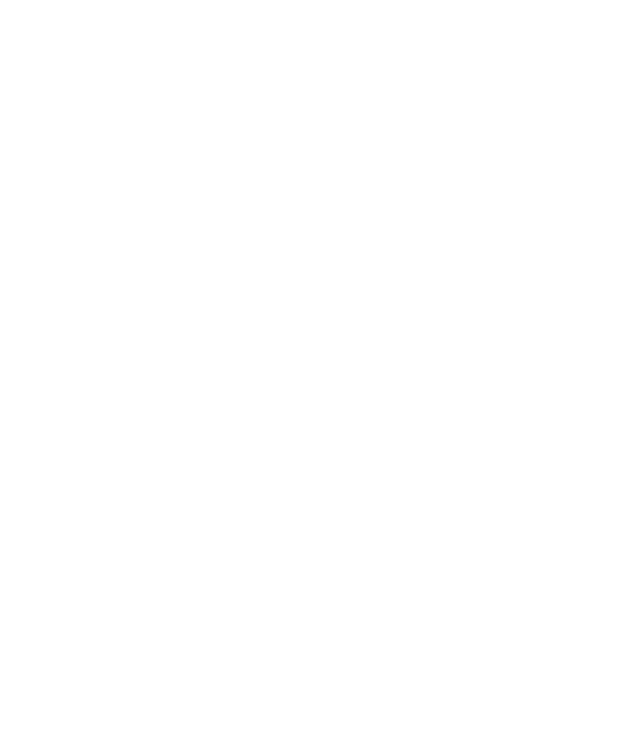
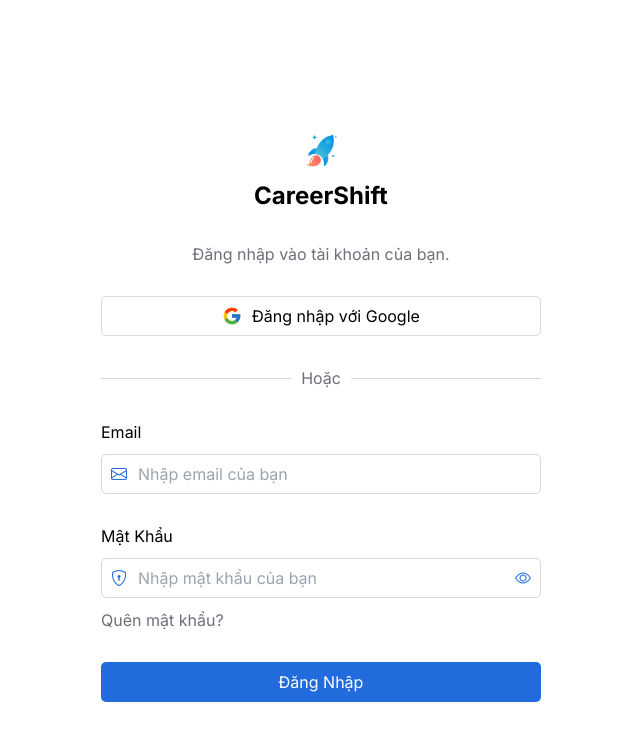
Before and after one commit to nguyendien9203/careershift_frontend, a React (Create React App) app in the folder frontend/admin/: page /login in a window 1280 px wide. Before the commit this address had no page. Shown: the top 740 px of the page, without its empty margins (319-959 px from the left). Built offline with nearby package versions, Linux system fonts and the light colour scheme.

Commit message:
feat(frontend/admin): Add login form UI

```diff
--- a/frontend/admin/package.json
+++ b/frontend/admin/package.json
@@ -14,6 +14,7 @@
     "bootstrap-icons": "^1.11.3",
     "react": "^18.3.1",
     "react-dom": "^18.3.1",
+    "react-icons": "^5.3.0",
     "react-router-dom": "^6.28.0",
     "react-scripts": "5.0.1",
     "typescript": "^4.9.5",
--- /dev/null
+++ b/frontend/admin/src/components/common/Button.tsx
@@ -0,0 +1,33 @@
+import React from 'react'
+import { IconType } from 'react-icons'
+
+interface ButtonProps extends React.ButtonHTMLAttributes<HTMLButtonElement> {
+    variant?: 'primary' | 'light' | 'no-boder';
+    icon?: string | IconType;
+}
+
+const Button: React.FC<ButtonProps> = ({ variant = 'primary', icon, children, ...props}) => {
+    const baseStyle = 'p-2.5 w-full h-10 flex items-center justify-center font-normal font-base rounded-[5px] focus:ouline-none';
+    const variantStyle =
+    variant === 'primary'
+      ? 'bg-primary-500 text-white hover:bg-primary-600'
+    : variant === 'light'
+      ? 'bg-white text-black border border-secondary-100 hover:bg-slate-100'
+      : 'bg-transparent text-secondary-700 border-none hover:underline';
+  return (
+    <button className={`${baseStyle} ${variantStyle}`} {...props}>
+        {icon && (
+            <span className="mr-2.5 w-5 h-5 flex items-center justify-center">
+                {typeof icon === 'string' ? (
+                    <i className={`bi ${icon}`}></i>
+                ) : (
+                    React.createElement(icon, { size: 20, color: 'currentColor' })
+                )}
+            </span>
+        )}
+        {children}
+    </button>
+  )
+}
+
+export default Button
--- /dev/null
+++ b/frontend/admin/src/components/common/Input.tsx
@@ -0,0 +1,64 @@
+import React, { useState } from "react";
+
+interface InputProps extends React.InputHTMLAttributes<HTMLInputElement> {
+  label?: string;
+  layout?: "horizontal" | "vertical";
+  icon?: string;
+  showPasswordToggle?: boolean;
+}
+
+const Input: React.FC<InputProps> = ({
+  label,
+  layout = "vertical",
+  icon,
+  showPasswordToggle = false,
+  type = "text",
+  ...props
+}) => {
+  const [showPassword, setShowPassword] = useState(false);
+
+  const togglePasswordVisibility = () => {
+    setShowPassword(!showPassword);
+  };
+
+  return (
+    <div
+      className={`${layout === "horizontal" ? "flex items-center" : ""} w-full`}
+    >
+      {label && (
+        <label
+          className={`block text-black text-base font-normal ${
+            layout === "horizontal" ? "mr-2.5 w-1/3" : "mb-2.5"
+          }`}
+          htmlFor={props.id}
+        >
+          {label}
+        </label>
+      )}
+      <div className="relative w-full">
+        {icon && (
+          <span className="absolute inset-y-0 left-0 flex items-center pl-2.5 text-primary-500">
+            <i className={`bi ${icon}`}></i>
+          </span>
+        )}
+        <input
+          {...props}
+          type={type === "password" && showPassword ? "text" : type}
+          className={`border border-secondary-100 rounded-[5px] w-full py-2.5 pr-2.5 text-black leading-tight focus:outline-none h-10 ${
+            icon ? "pl-9" : "pl-2.5"
+          } ${type !== "password" ? "px-2.5" : ""}`}
+        />
+        {showPasswordToggle && type === "password" && (
+          <span
+            className="absolute inset-y-0 right-0 flex items-center pr-2.5 cursor-pointer text-primary-500"
+            onClick={togglePasswordVisibility}
+          >
+            <i className={`bi ${showPassword ? "bi-eye-slash" : "bi-eye"}`}></i>
+          </span>
+        )}
+      </div>
+    </div>
+  );
+};
+
+export default Input;
--- /dev/null
+++ b/frontend/admin/src/components/forms/LoginForm.tsx
@@ -0,0 +1,63 @@
+import React from "react";
+import { FcGoogle } from "react-icons/fc";
+
+import Button from "../common/Button";
+import Input from "../common/Input";
+
+const LoginForm: React.FC = () => {
+  return (
+    <form className="flex flex-col justify-center items-center gap-y-2.5">
+      {/* Login with Google button */}
+      <Button variant="light" icon={FcGoogle}>
+        Đăng nhập với Google
+      </Button>
+
+      {/* Divide */}
+      <div className="flex items-center my-5 w-full">
+        <div className="border-t border-secondary-100 flex-grow"></div>
+        <span className="px-2.5 text-secondary-700">Hoặc</span>
+        <div className="border-t border-secondary-100 flex-grow"></div>
+      </div>
+
+      {/* Email field */}
+      <div className="w-full mb-5">
+        <Input
+          label="Email"
+          type="email"
+          placeholder="Nhập email của bạn"
+          id="email"
+          icon="bi-envelope"
+          layout="vertical"
+        />
+      </div>
+
+      <div className="w-full mb-5">
+        {/* Password field */}
+        <Input
+          label="Mật Khẩu"
+          type="password"
+          placeholder="Nhập mật khẩu của bạn"
+          id="password"
+          icon="bi-shield-lock"
+          showPasswordToggle={true}
+          layout="vertical"
+        />
+
+        {/* Forgot password link */}
+        <div className="w-full flex mt-2.5">
+          <a
+            href="/forgot-password"
+            className="text-secondary-700 text-base hover:underline"
+          >
+            Quên mật khẩu?
+          </a>
+        </div>
+      </div>
+
+      {/* Login button */}
+      <Button variant="primary">Đăng Nhập</Button>
+    </form>
+  );
+};
+
+export default LoginForm;
--- /dev/null
+++ b/frontend/admin/src/components/layouts/AuthLayout.tsx
@@ -0,0 +1,44 @@
+import React from 'react';
+
+interface AuthLayoutProps {
+    logo: string;
+    logoName: string;
+    instructions: string;
+    children: React.ReactNode;
+}
+
+const AuthLayout: React.FC<AuthLayoutProps> = ({
+    logo,
+    logoName,
+    instructions,
+    children
+}) => {
+    const isBootstrapIcon = logo.startsWith('bi-');
+
+  return (
+    <div className='flex items-center justify-center px-4 sm:px-6 lg:px-8'>
+        <div className='flex justify-center items-center flex-col gap-y-2.5 sm:max-w-[480px] w-full p-5 mt-8 sm:mt-[100px]'>
+
+            {/* Logo Section */}
+            <div className='flex flex-col items-center p-2.5 gap-y-2.5'>
+                {isBootstrapIcon ? (
+                    <span className='flex items-center justify-center w-10 h-10 p-2.5 border border-secondary-100 rounded-[5px]'>
+                        <i className={`bi ${logo} text-xl`} aria-hidden="true"></i>
+                    </span>
+                ) : (
+                    <img src={logo} alt='Logo' className='w-10 h-10' />
+                )}
+                <h3 className='text-2xl font-bold text-black text-center'>{logoName}</h3>
+            </div>
+
+            {/* Instructions */}
+            <p className='max-w-[300px] w-full text-center text-secondary-700 text-base font-normal pt-2.5 px-2.5 pb-5'>{instructions}</p>
+
+            {/* Content Section */}
+            <div className='max-w-[440px] w-full'>{children}</div>
+        </div>
+    </div>
+  )
+}
+
+export default AuthLayout
--- /dev/null
+++ b/frontend/admin/src/components/pages/auth/LoginPage.tsx
@@ -0,0 +1,18 @@
+import React from 'react';
+
+import AuthLayout from '../../layouts/AuthLayout';
+import LoginForm from '../../forms/LoginForm';
+
+const LoginPage: React.FC = () => {
+  return (
+    <AuthLayout
+        logo='/assets/logo.png'
+        logoName='CareerShift'
+        instructions='Đăng nhập vào tài khoản của bạn.'
+    >
+        <LoginForm />
+    </AuthLayout>
+  )
+}
+
+export default LoginPage
--- a/frontend/admin/src/routes/AppRoutes.tsx
+++ b/frontend/admin/src/routes/AppRoutes.tsx
@@ -1,11 +1,14 @@
 import React from 'react';
 import { BrowserRouter as Router, Route, Routes } from 'react-router-dom';
+
+import LoginPage from '../components/pages/auth/LoginPage';
 
 const AppRoutes: React.FC = () => {
   return (
     <Router>
         <Routes>
-            <Route></Route>
+            {/* Public routes */}
+            <Route path='/login' element={<LoginPage />} />
         </Routes>
     </Router>
   )
```
Also changed, not shown: 1 other file (tests, documents, lock files or other folders).
